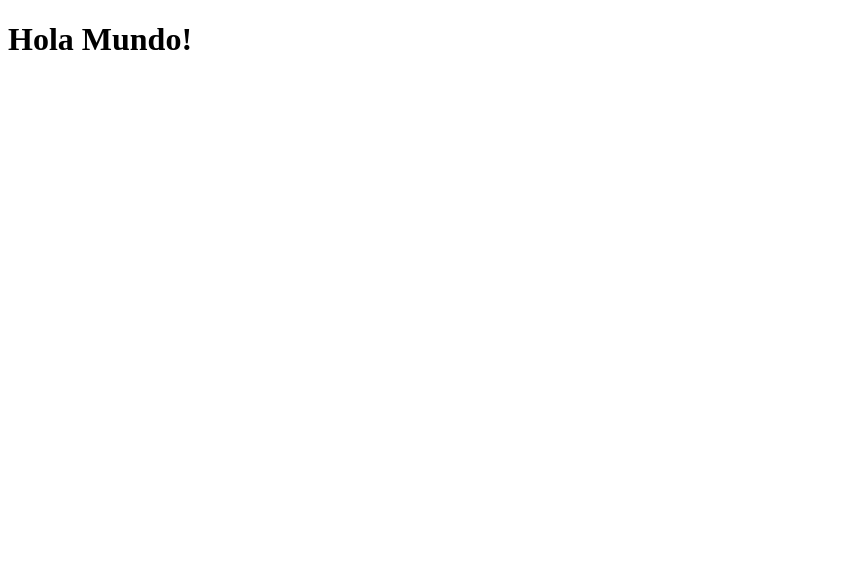
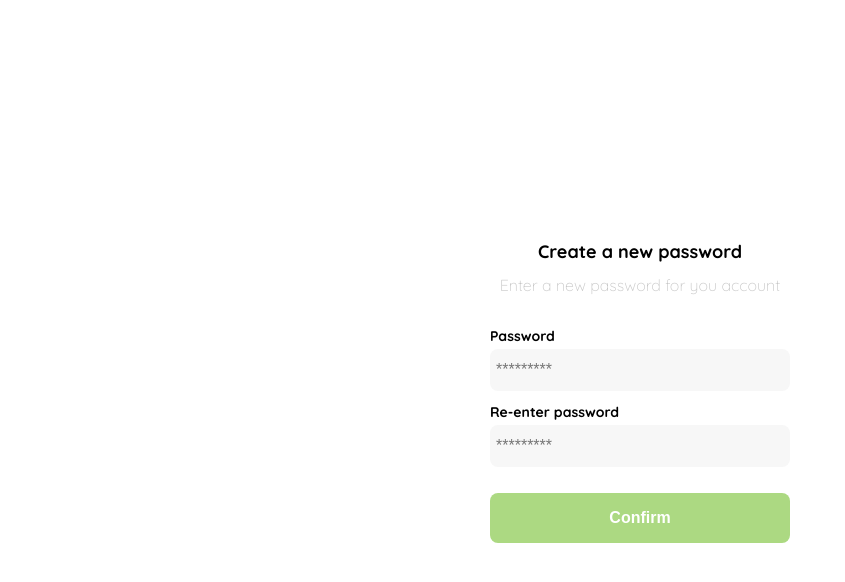
Before and after one commit to JenniferAS26/Curso-Practico-React, a React app: page / in a window 1280 px wide. Shown: the top 582 px of the page, without its empty margins (0-845 px from the left). Built offline with nearby package versions, Linux system fonts and the light colour scheme.

Commit message:
Correccion configuracion, creacion de componentes y containers

```diff
--- a/public/index.html
+++ b/public/index.html
@@ -4,6 +4,12 @@
     <meta charset="UTF-8">
     <meta http-equiv="X-UA-Compatible" content="IE=edge">
     <meta name="viewport" content="width=device-width, initial-scale=1.0">
+    <link rel="preconnect" href="https://fonts.googleapis.com">
+    <link rel="preconnect" href="https://fonts.gstatic.com" crossorigin>
+    <link href="https://fonts.googleapis.com/css2?family=Lato:wght@100;300;700&family=Quicksand:wght@300;500;700&display=swap" rel="stylesheet">
+    <link rel="preconnect" href="https://fonts.googleapis.com">
+    <link rel="preconnect" href="https://fonts.gstatic.com" crossorigin>
+    <link href="https://fonts.googleapis.com/css2?family=Roboto:wght@300;400;700&display=swap" rel="stylesheet">
     <title>React shop</title>
 </head>
 <body>
--- a/src/components/App.jsx
+++ b/src/components/App.jsx
@@ -1,10 +1,13 @@
 import React from 'react';
+import Layout from '../containers/Layout';
+import Login from '../containers/Login';
+import '../styles/global.css'
 
 const App = () => {
     return (
-        <div>
-            <h1>Hola Mundo!</h1>
-        </div>
+        <Layout>
+            <Login />
+        </Layout>
     );
 };
 
--- /dev/null
+++ b/src/containers/Layout.jsx
@@ -0,0 +1,11 @@
+import React from 'react';
+
+const Layout = ({ children }) => {
+    return (
+        <div className='Layout'>
+            {children}
+        </div>
+    );
+};
+
+export default Layout;
--- /dev/null
+++ b/src/containers/Login.jsx
@@ -0,0 +1,23 @@
+import React from 'react';
+import '../styles/Login.scss';
+
+const Login = () => {
+    return (
+        <div className="login">
+            <div className="form-container">
+                <img className="logo" src="../assets/logos/logo_yard_sale.svg" alt="Logo" />
+                <h1 className="title">Create a new password</h1>
+                <p className="subtitle">Enter a new password for you account</p>
+                <form action="/" className="form">
+                    <label for="password" className="label">Password</label>
+                    <input className="input input-password" type="password"  placeholder="*********" id="password" />
+                    <label for="new-password" className="label">Re-enter password</label>
+                    <input className="input input-password" type="password" id="new-password" placeholder="*********" />
+                    <input className="primary-button login-button" type="submit" value="Confirm" />
+                </form>
+            </div>
+        </div>
+    );
+};
+
+export default Login;
--- /dev/null
+++ b/src/styles/Login.scss
@@ -0,0 +1,80 @@
+@import './vars';
+
+.login {
+    width: 100%;
+    height: 100vh;
+    display: grid;
+    place-items: center;
+}
+
+.form-container {
+    display: grid;
+    grid-template-rows: auto 1fr auto; /* La parte superior (titulo y subt) sean de tipo auto que tome el tamanio que el desee, decimos que lo siguiente tome 1fr (una fraccion) y auto el espacio que sobre en nuestra grid */
+    width: 300px;
+}
+
+.logo {
+    width: 150px;
+    margin-bottom: 48%;
+    justify-self: center;
+    display: none;
+}
+
+.title {
+    font-size: var(--lg);
+    margin-bottom: 12px;
+    text-align: center;
+}
+
+.subtitle {
+    color: var(--very-light-pink);
+    font-size: var(--md);
+    font-weight: 300;
+    margin-top: 0;
+    margin-bottom: 32px;
+    text-align: center;
+}
+
+.form {
+    display: flex;
+    flex-direction: column;
+}
+
+.label {
+    font-size: var(--sm);
+    font-weight: bold;
+    margin-bottom: 4px;
+}
+
+.input {
+    background-color: var(--text-input-field);
+    border: none;
+    border-radius: 8px;
+    height: 30px;
+    font-size: var(--md);
+    padding: 6px;
+    margin-bottom: 12px;
+}
+
+.primary-button {
+    background-color: var(--hospital-green);
+    border-radius: 8px;
+    border: none;
+    color: var(--white);
+    width: 100%;
+    height: 50px;
+    cursor: pointer;
+    font-size: var(--md);
+    font-weight: bold;
+}
+
+.login-button {
+    margin-top: 14px;
+    margin-bottom: 30px;
+}
+
+@media (max-width: 640px) {
+    .logo {
+        display: block;
+    }
+}
--- /dev/null
+++ b/src/styles/_vars.scss
@@ -0,0 +1,10 @@
+:root {
+    --very-light-pink: #c7c7c7;
+    --text-input-field: #f7f7f7;
+    --hospital-green: #acd982;
+    --white: #ffffff;
+    --black: #000000;
+    --sm: 14px;
+    --md: 16px;
+    --lg: 18px
+}
--- /dev/null
+++ b/src/styles/global.css
@@ -0,0 +1,4 @@
+body {
+    font-family: 'Quicksand', sans-serif;
+    margin: 0;
+}
--- a/webpack.config.js
+++ b/webpack.config.js
@@ -1,5 +1,6 @@
 const path = require('path');
 const HtmlWebpackPlugin = require('html-webpack-plugin');
+const MiniCssExtractPlugin = require('mini-css-extract-plugin');
 
 module.exports = {
     entry: './src/app.js',
@@ -7,6 +8,7 @@ module.exports = {
         path: path.resolve(__dirname, 'dist'),
         filename: 'bundle.js'
     },
+    mode: 'development',
     resolve: {
         extensions: [
             '.js',
@@ -29,6 +31,14 @@ module.exports = {
                         loader: 'html-loader'
                     }
                 ]
+            },
+            {
+                test: /\.(css|scss)$/i,
+                use: [
+                    "style-loader",
+                    "css-loader",
+                    "sass-loader"
+                ],
             }
         ]
     },
@@ -36,6 +46,14 @@ module.exports = {
         new HtmlWebpackPlugin({
             template: './public/index.html',
             filename: './index.html'
-        })
-    ]
+        }),
+        new MiniCssExtractPlugin({
+            filename: '[name].css'
+        }),
+    ],
+    devServer: {
+        allowedHosts: path.join(__dirname, 'dist'),
+        compress: true,
+        port: 3005,
+    }
 }
```
Also changed, not shown: package.json (+7 -0 lines), 2 other files (tests, documents, lock files or other folders).
